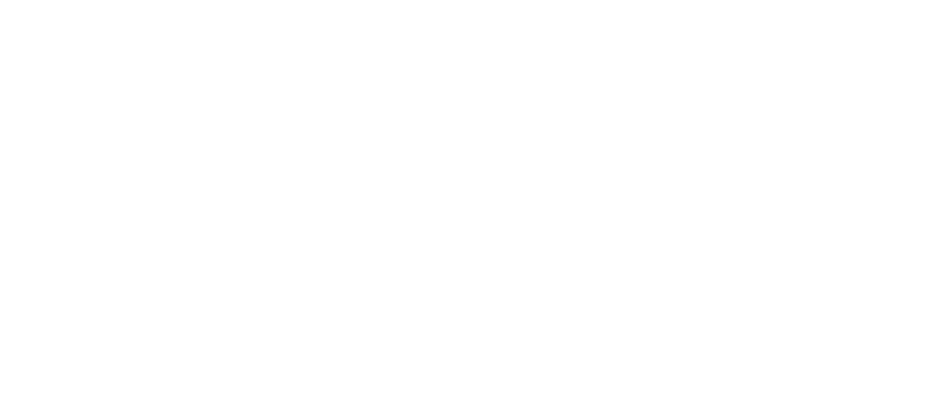
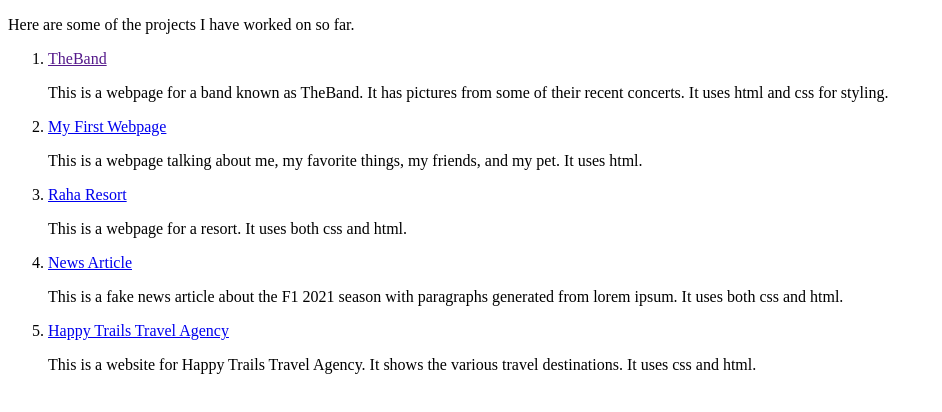
Before and after one commit to sharonkorir/my-portfolio, a plain HTML site: page public/projects.html in a window 1280 px wide. Shown: the whole page, without its empty margins (0-942 px from the left). Drawn offline with Linux system fonts and the light colour scheme.

Commit message:
Update my projects page

```diff
--- a/public/projects.html
+++ b/public/projects.html
@@ -0,0 +1,25 @@
+<!DOCTYPE html>
+<html lang="en">
+  <head>
+    <meta charset="UTF-8">
+    <meta http-equiv="X-UA-Compatible" content="IE=edge">
+    <meta name="viewport" content="width=device-width, initial-scale=1.0">
+    <title>Projects</title>
+    <link rel="stylesheet" type="text/css" href="css/style.css">
+  </head>
+  <body>
+    <p>Here are some of the projects I have worked on so far.</p>
+    <ol>
+      <li> <a href="" class="">TheBand</a></li>
+       <p>This is a webpage for a band known as TheBand. It has pictures from some of their recent concerts. It uses html and css for styling.</p>
+      <li><a href="https://sharonkorir.github.io/my-first-website/" class="">My First Webpage</a></li>
+        <p> This is a webpage talking about me, my favorite things, my friends, and my pet. It uses html.</p>
+      <li> <a href="https://sharonkorir.github.io/Resort-website/" class="">Raha Resort</a></li>
+        <p>This is a webpage for a resort. It uses both css and html.</p>
+      <li> <a href="https://sharonkorir.github.io/news-article/" class="">News Article</a> </li>
+        <p>This is a fake news article about the F1 2021 season with paragraphs generated from lorem ipsum. It uses both css and html.</p>
+      <li> <a href="https://sharonkorir.github.io/Happy-Trails-Travel-Agency/" class="">Happy Trails Travel Agency</a> </li>
+        <p>This is a website for Happy Trails Travel Agency. It shows the various travel destinations. It uses css and html.</p>
+    </ol>
+  </body>
+</html>
```
Also changed, not shown: index.html (+4 -1 lines), public/css/style.css (added).
